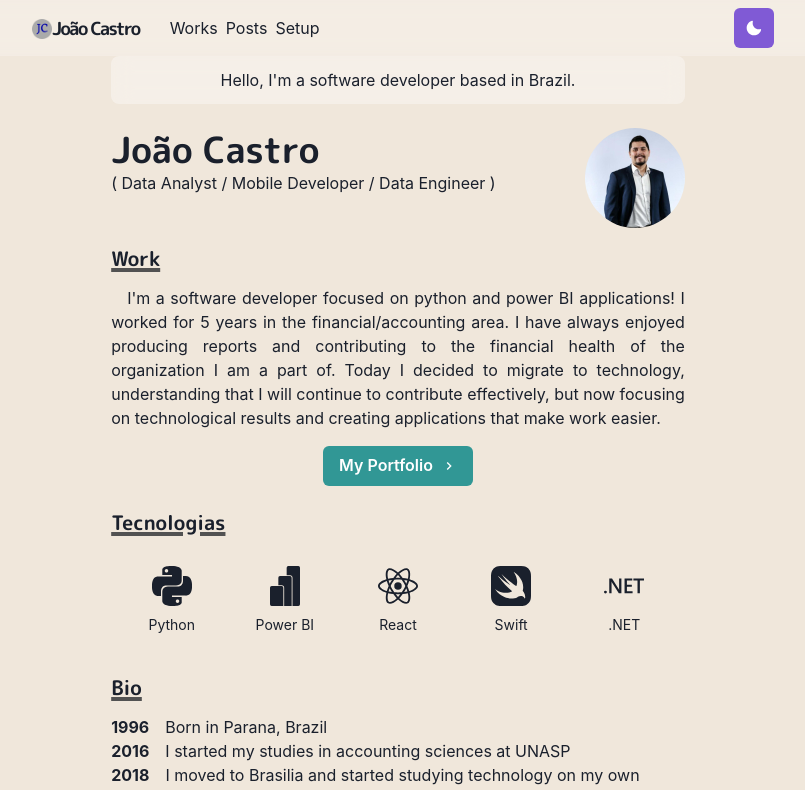
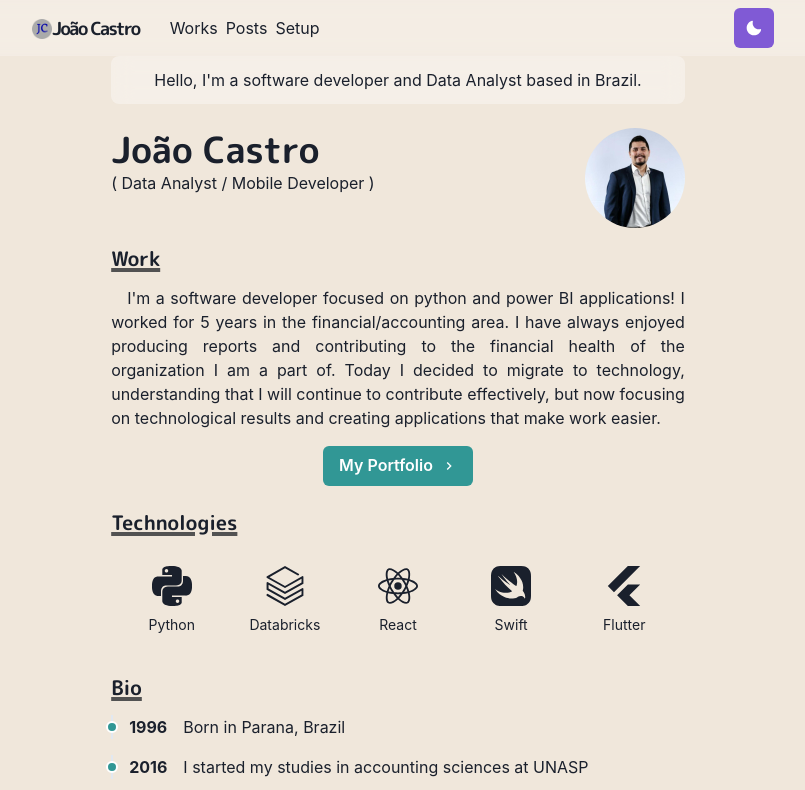
Before and after one commit to ocastrojoao/meusite, a Next.js app: page / in a window 1280 px wide. Shown: the top 790 px of the page, without its empty margins (242-1047 px from the left). Built offline with nearby package versions, Linux system fonts and the light colour scheme.

Commit message:
ajuste da bio

```diff
--- a/components/bio.js
+++ b/components/bio.js
@@ -1,12 +1,38 @@
-import { Box } from '@chakra-ui/react'
-import styled from '@emotion/styled'
+// components/bio.js
 
-export const BioSection = styled(Box) `
-    padding-left: 3.4em;
-    text-indent: -3.4em;
-`
+import { Box, Text, useColorModeValue } from '@chakra-ui/react'
 
-export const BioYear = styled.span`
-    font-weight: bold;
-    margin-right: 1em;
-`
+export const BioYear = (props) => (
+    <Text as="span" fontWeight="bold" mr={4}>
+        {props.children}
+    </Text>
+)
+
+export const BioSection = (props) => (
+    <Box
+        display="flex"
+        alignItems="flex-start"
+        mb={4}
+        pl={4} // Padding à esquerda para dar espaço para a linha
+        borderLeft="2px solid" // A linha vertical da timeline
+        borderColor={useColorModeValue('gray.200', 'gray.700')}
+        position="relative"
+        _before={{ // O ponto (dot) na timeline
+            content: '""',
+            position: 'absolute',
+            left: '-7px', // Posição do ponto sobre a linha
+            top: '6px',
+            width: '12px',
+            height: '12px',
+            borderRadius: 'full',
+            bg: useColorModeValue('teal.500', 'teal.300'),
+            border: '2px solid',
+            borderColor: useColorModeValue('white', 'gray.800')
+        }}
+    >
+        {/* Adicionamos um Box para o conteúdo para que ele fique à direita da linha */}
+        <Box>
+            {props.children}
+        </Box>
+    </Box>
+)
--- a/pages/index.js
+++ b/pages/index.js
@@ -19,7 +19,7 @@ import { BioSection, BioYear } from '../components/bio'
 import Footer from '../components/footer' // ADICIONADO
 
 // ADICIONADO - Imports dos ícones das tecnologias
-import { SiPython, SiPowerbi, SiReact, SiSwift, SiDotnet } from 'react-icons/si'
+import { SiPython, SiPowerbi, SiReact, SiSwift, SiDotnet, SiDatabricks, SiFlutter } from 'react-icons/si'
 
 
 const Page = () => {
@@ -33,7 +33,7 @@ const Page = () => {
                 bg={useColorModeValue('whiteAlpha.500', 'whiteAlpha.200')}
                 css={{ backdropFilter: 'blur(10px)' }}
                     >
-                Hello, I&apos;m a software developer based in Brazil.
+                Hello, I&apos;m a software developer and Data Analyst based in Brazil.
             </Box>
 
             <Box display={{ md: 'flex' }}>
@@ -41,7 +41,7 @@ const Page = () => {
                     <Heading as="h2" variant="page-title">
                         João Castro
                     </Heading>
-                    <p>( Data Analyst / Mobile Developer / Data Engineer )</p>
+                    <p>( Data Analyst / Mobile Developer )</p>
                 </Box>
                 <Box
                 flexShrink={0}
@@ -85,7 +85,7 @@ const Page = () => {
             {/* ===== SEÇÃO DE TECNOLOGIAS ADICIONADA AQUI ===== */}
             <Section delay={0.3}>
                 <Heading as="h3" variant="section-title">
-                    Tecnologias
+                    Technologies
                 </Heading>
                 <SimpleGrid columns={[3, 4, 5]} spacing={6} p={4}>
                     <VStack>
@@ -93,8 +93,8 @@ const Page = () => {
                         <Text fontSize="sm">Python</Text>
                     </VStack>
                     <VStack>
-                        <Icon as={SiPowerbi} w={10} h={10} />
-                        <Text fontSize="sm">Power BI</Text>
+                        <Icon as={SiDatabricks} w={10} h={10} />
+                        <Text fontSize="sm">Databricks</Text>
                     </VStack>
                     <VStack>
                         <Icon as={SiReact} w={10} h={10} />
@@ -105,8 +105,8 @@ const Page = () => {
                         <Text fontSize="sm">Swift</Text>
                     </VStack>
                     <VStack>
-                        <Icon as={SiDotnet} w={10} h={10} />
-                        <Text fontSize="sm">.NET</Text>
+                        <Icon as={SiFlutter} w={10} h={10} />
+                        <Text fontSize="sm">Flutter</Text>
                     </VStack>
                 </SimpleGrid>
             </Section>
@@ -115,6 +115,8 @@ const Page = () => {
                 <Heading as="h3" variant="section-title">
                     Bio
                 </Heading>
+
+                {/* A estrutura agora é BioSection envolvendo BioYear e o texto */}
                 <BioSection>
                     <BioYear>1996</BioYear>
                     Born in Parana, Brazil
```
